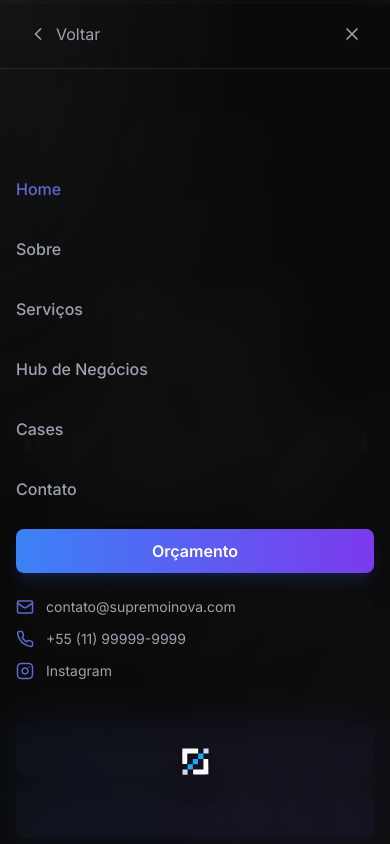
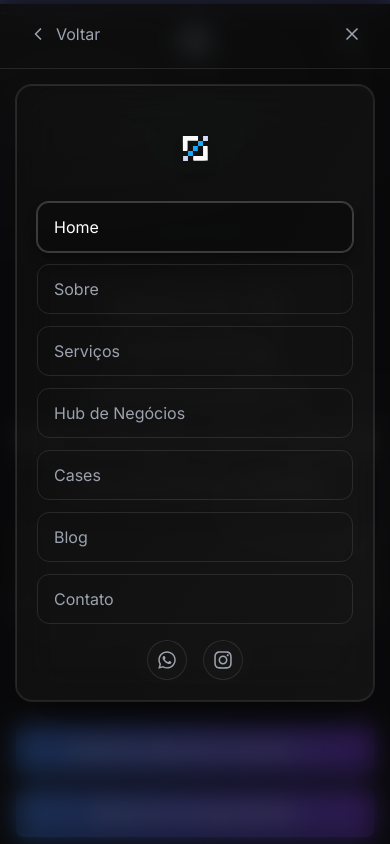
Before and after one commit to lucas-hsi/site-agencia-supremo-inova, a React (Vite) app: page / in a window 390 px wide. Both pictures are taken after a click on the button 350 px from the left and 40 px from the top of the page. Shown: the top 844 px of the page. Built offline with nearby package versions, Linux system fonts and the light colour scheme.

Commit message:
feat(ui): seção Parceiros em grid de ícones sobre card de vidro; ofuscamento one-shot
feat(nav): adiciona Blog ao menu e destaca links do mobile

feat(ux): scroll-to-top global em mudança de rota

chore(vite): padroniza porta 3000 no dev e preview

```diff
--- a/package.json
+++ b/package.json
@@ -7,7 +7,7 @@
     "node": ">=18"
   },
   "scripts": {
-    "dev": "vite",
+    "dev": "vite --port 3000",
     "build": "node ./node_modules/vite/bin/vite.js build",
     "lint": "eslint . --ext ts,tsx --report-unused-disable-directives --max-warnings 0",
     "preview": "vite preview",
--- a/src/App.tsx
+++ b/src/App.tsx
@@ -11,9 +11,12 @@ import BlogPost from './pages/BlogPost'
 import { Contact } from './pages/Contact'
 import Hub from './pages/Hub'
 import ScrollProgressBar from './components/ui/ScrollProgressBar'
+import ScrollToTopButton from './components/ui/ScrollToTopButton'
 import ContactModal from './components/ui/ContactModal'
+import { useScrollToTopOnRouteChange } from './hooks/useScrollToTopOnRouteChange'
 
 function App() {
+  useScrollToTopOnRouteChange()
   return (
     <div className="min-h-screen bg-background text-text-primary">
       <ScrollProgressBar />
@@ -34,6 +37,8 @@ function App() {
       <Footer />
       {/* Modal global de contato */}
       <ContactModal />
+      {/* Scroll to top button global */}
+      <ScrollToTopButton />
     </div>
   )
 }
--- a/src/components/layout/Header.tsx
+++ b/src/components/layout/Header.tsx
@@ -1,10 +1,11 @@
 import { useState, useEffect, useRef } from 'react'
 import { Link, useLocation, useNavigate } from 'react-router-dom'
-import { Menu, X, ChevronLeft, Mail, Phone, Instagram } from 'lucide-react'
+import { Menu, X, ChevronLeft } from 'lucide-react'
+import { FaInstagram, FaWhatsapp } from 'react-icons/fa'
 import { motion, AnimatePresence } from 'framer-motion'
 import { createPortal } from 'react-dom'
 import LogoSVG from '../icons/LogoSVG'
-import AnimatedDLLogo from '../icons/AnimatedDLLogo'
+// Removed DL logo in mobile menu; using SVG logo only
 import { useContactModal } from '../../hooks/useContactModal'
 
 const navigation = [
@@ -13,6 +14,7 @@ const navigation = [
   { name: 'Serviços', href: '/servicos' },
   { name: 'Hub de Negócios', href: '/hub-negocios' },
   { name: 'Cases', href: '/cases' },
+  { name: 'Blog', href: '/blog' },
   { name: 'Contato', href: '/contato' },
 ]
 
@@ -124,12 +126,12 @@ export function Header() {
               animate={{ opacity: 1 }}
               exit={{ opacity: 0 }}
               transition={{ duration: 0.2 }}
-              className="fixed inset-0 z-[999] overflow-y-auto bg-background/90 backdrop-blur-xl ring-1 ring-white/10"
+              className="fixed inset-0 z-[999] overflow-y-auto bg-background/70 backdrop-blur-md"
               role="dialog"
               aria-modal="true"
             >
               {/* Frosted glass texture overlay */}
-              <div className="pointer-events-none absolute inset-0 opacity-35 bg-[radial-gradient(ellipse_at_top_left,rgba(255,255,255,0.12),transparent_45%),radial-gradient(ellipse_at_bottom_right,rgba(255,255,255,0.06),transparent_45%)]" />
+              <div className="pointer-events-none absolute inset-0 opacity-30 bg-[radial-gradient(800px_400px_at_20%_10%,rgba(255,255,255,0.08),transparent_55%),radial-gradient(600px_300px_at_80%_60%,rgba(255,255,255,0.06),transparent_60%)]" />
 
               {/* Wrapper full height */}
               <div className="relative z-10 min-h-screen flex flex-col">
@@ -152,24 +154,25 @@ export function Header() {
                 </div>
 
                 {/* Content */}
-                <div className="px-4 sm:px-6 lg:px-8">
-                  {/* Logo */}
-                  <div className="flex justify-center items-center pb-4">
-                    <AnimatedDLLogo
-                      size={80}
-                      className="drop-shadow-sm"
-                      title="Supremo Inova"
-                    />
+                <div className="px-4 sm:px-6 lg:px-8 py-4">
+                  {/* Floating Menu Panel */}
+                  <div className="mx-auto w-full max-w-md md:max-w-lg rounded-2xl border border-white/10 bg-gradient-to-br from-background-subtle/55 to-secondary/55 backdrop-blur-xl shadow-2xl shadow-black/40 ring-1 ring-white/10">
+                    <div className="p-5 md:p-6">
+                      {/* Logo no topo */}
+                      <div className="flex items-center justify-center pb-3">
+                        <LogoSVG size={84} className="drop-shadow-lg" />
                       </div>
 
-                  {/* Navigation links */}
+                      {/* Navigation links com destaque */}
                       <div className="flex flex-col space-y-3">
                         {navigation.map((item) => (
                           <Link
                             key={item.name}
                             to={item.href}
-                        className={`block py-3 min-h-[44px] text-base font-medium transition-colors duration-200 hover:text-accent ${
-                          location.pathname === item.href ? 'text-accent' : 'text-text-secondary'
+                            className={`block min-h-[44px] px-4 py-3 rounded-xl border transition-colors duration-200 ${
+                              location.pathname === item.href
+                                ? 'bg-background/60 text-white border-white/20 ring-1 ring-white/20 shadow-lg shadow-black/30'
+                                : 'text-text-secondary border-white/10 hover:bg-background/50 hover:text-white hover:border-white/20'
                             }`}
                             onClick={() => setIsOpen(false)}
                           >
@@ -178,50 +181,29 @@ export function Header() {
                         ))}
                       </div>
 
-                  {/* CTA Orçamento */}
-                  <div className="mt-4">
-                    <Link
-                      to="#"
-                      onClick={(e) => { e.preventDefault(); openModal(); setIsOpen(false) }}
-                      className="inline-flex items-center justify-center gap-2 min-h-[44px] w-full rounded-lg bg-gradient-to-r from-[#3b82f6] to-[#7c3aed] px-4 py-2 text-base font-semibold text-white shadow-lg shadow-blue-900/30 transition ease-in-out duration-200 hover:brightness-110 hover:-translate-y-[2px]"
+                      {/* Social icons below menu */}
+                      <div className="mt-4 flex items-center justify-center gap-4">
+                        <a
+                          href="https://wa.me/5541997864760"
+                          target="_blank"
+                          rel="noopener noreferrer"
+                          aria-label="WhatsApp"
+                          className="inline-flex items-center justify-center h-10 w-10 rounded-full border border-white/10 bg-surface/60 backdrop-blur-xs text-text-secondary hover:text-white hover:bg-background transition-colors"
                         >
-                      <span>Orçamento</span>
-                    </Link>
-                  </div>
-
-                  {/* Contact Info */}
-                  <div className="mt-6 space-y-3 pb-8">
-                    <div className="flex items-center gap-3">
-                      <Mail size={18} className="text-accent" />
-                      <a
-                        href="mailto:contato@supremoinova.com"
-                        className="text-text-secondary hover:text-white transition-colors text-sm"
-                      >
-                        contato@supremoinova.com
+                          <FaWhatsapp size={20} />
                         </a>
-                    </div>
-                    <div className="flex items-center gap-3">
-                      <Phone size={18} className="text-accent" />
-                      <a
-                        href="tel:+55 (11) 99999-9999"
-                        className="text-text-secondary hover:text-white transition-colors text-sm"
-                      >
-                        +55 (11) 99999-9999
-                      </a>
-                    </div>
-                    <div className="flex items-center gap-3">
-                      <Instagram size={18} className="text-accent" />
                         <a
                           href="https://www.instagram.com/agenciasupremoinova/"
                           target="_blank"
                           rel="noopener noreferrer"
-                        className="text-text-secondary hover:text-white transition-colors text-sm"
+                          aria-label="Instagram"
+                          className="inline-flex items-center justify-center h-10 w-10 rounded-full border border-white/10 bg-surface/60 backdrop-blur-xs text-text-secondary hover:text-white hover:bg-background transition-colors"
                         >
-                        Instagram
+                          <FaInstagram size={20} />
                         </a>
                       </div>
-                    <div className="flex items-center justify-center py-6">
-                      <LogoSVG size={88} className="drop-shadow-xl" />
+
+
                     </div>
                   </div>
                 </div>
--- /dev/null
+++ b/src/components/ui/ScrollToTopButton.tsx
@@ -0,0 +1,39 @@
+import { useEffect, useState } from 'react'
+import { AnimatePresence, motion } from 'framer-motion'
+import { ChevronUp } from 'lucide-react'
+
+export default function ScrollToTopButton() {
+  const [visible, setVisible] = useState(false)
+
+  useEffect(() => {
+    const onScroll = () => {
+      setVisible(window.scrollY > 140)
+    }
+    onScroll()
+    window.addEventListener('scroll', onScroll, { passive: true })
+    return () => window.removeEventListener('scroll', onScroll)
+  }, [])
+
+  const handleClick = () => {
+    window.scrollTo({ top: 0, behavior: 'smooth' })
+  }
+
+  return (
+    <AnimatePresence>
+      {visible && (
+        <motion.button
+          type="button"
+          aria-label="Voltar ao topo"
+          initial={{ opacity: 0, y: 12 }}
+          animate={{ opacity: 1, y: 0 }}
+          exit={{ opacity: 0, y: 12 }}
+          transition={{ duration: 0.25 }}
+          onClick={handleClick}
+          className="fixed bottom-4 right-4 md:bottom-6 md:right-6 z-[60] min-h-[44px] min-w-[44px] h-11 w-11 md:h-12 md:w-12 rounded-full flex items-center justify-center bg-surface/80 border border-border text-text-secondary shadow-lg backdrop-blur-xs hover:text-white md:hover:bg-background focus-ring"
+        >
+          <ChevronUp size={22} />
+        </motion.button>
+      )}
+    </AnimatePresence>
+  )
+}
--- /dev/null
+++ b/src/hooks/useScrollToTopOnRouteChange.ts
@@ -0,0 +1,11 @@
+import { useEffect } from 'react'
+import { useLocation } from 'react-router-dom'
+
+export function useScrollToTopOnRouteChange() {
+  const { pathname } = useLocation()
+
+  useEffect(() => {
+    // Rola suavemente ao topo sempre que a rota muda
+    window.scrollTo({ top: 0, behavior: 'smooth' })
+  }, [pathname])
+}
--- a/vite.config.ts
+++ b/vite.config.ts
@@ -18,6 +18,12 @@ export default defineConfig({
     host: true,
     open: true,
   },
+  preview: {
+    port: 3000,
+    strictPort: true,
+    host: true,
+    open: true,
+  },
   build: {
     outDir: 'dist',
     sourcemap: true,
```
Also changed, not shown: src/components/sections/ProjectUpdates.tsx (+38 -25 lines). Lines whose indentation alone changed are shown as unchanged.
